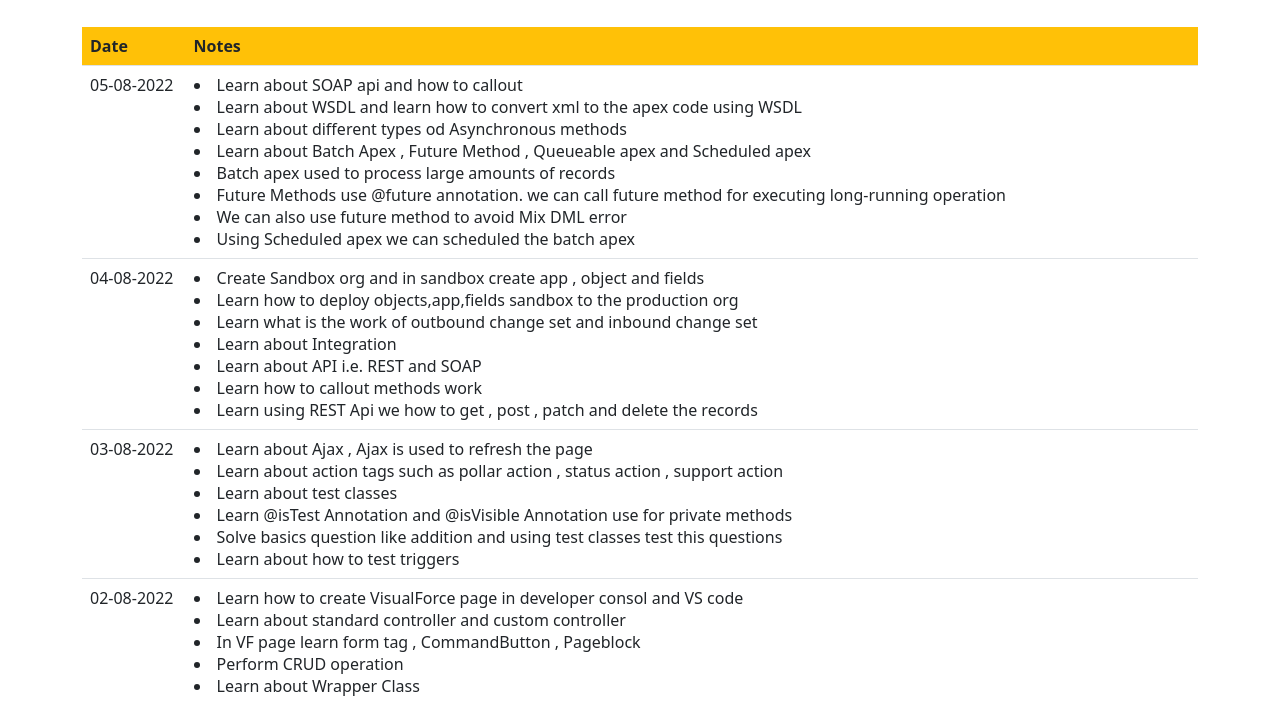
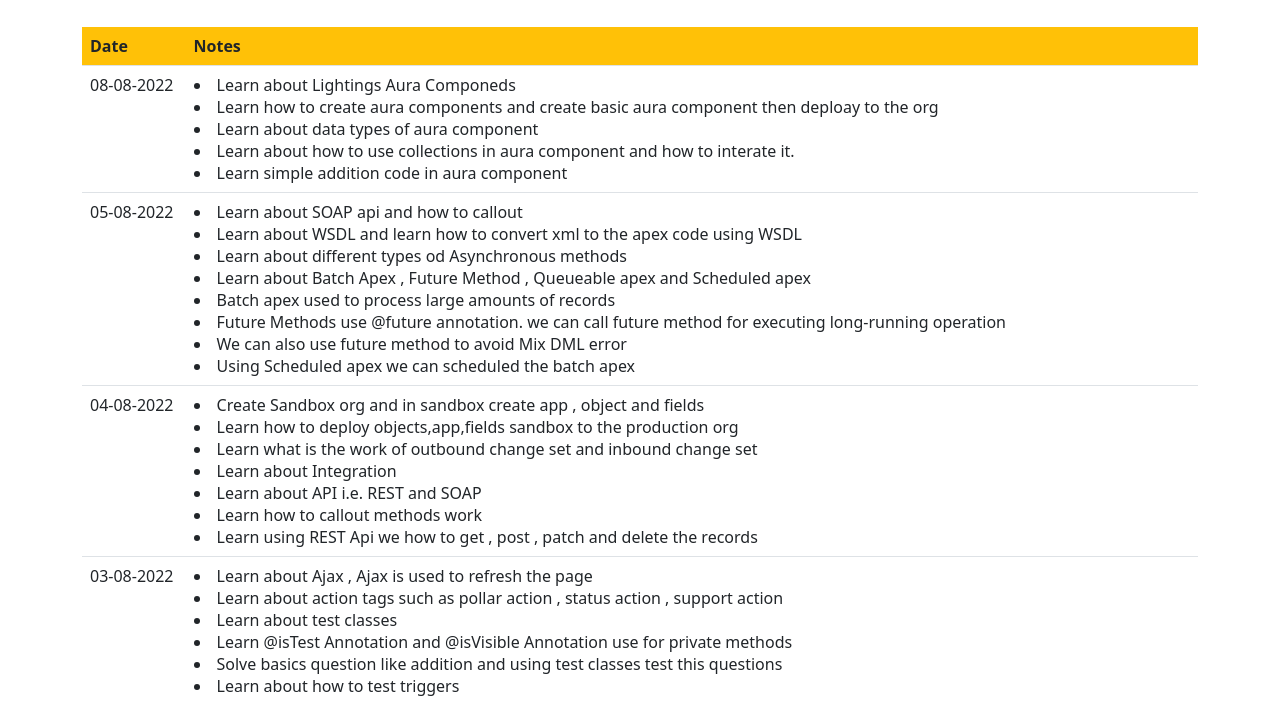
Before and after one commit to lucky-mrk/lucky-mrk.github.io, a plain HTML site: page Journal.html in a window 1280 px wide. Shown: the part 53-754 px from the top of the page. Drawn offline with nearby package versions, Linux system fonts and the light colour scheme.

Commit message:
Add files via upload

```diff
--- a/Journal.html
+++ b/Journal.html
@@ -17,6 +17,19 @@
 				</tr>
 			</thead>
 			<tbody>
+			<tr>
+				<td>08-08-2022</td>
+				<td>
+
+				     <li>Learn about Lightings Aura Componeds</li>
+					<li>Learn how to create aura components and create basic aura component then deploay to the org</li>
+					<li>Learn about data types of aura component</li>
+					<li>Learn about how to use collections in aura component and how to interate it.</li>
+					<li>Learn simple addition code in aura component</li>
+
+
+				</td>
+			</tr>
 			<tr>
 				<td>05-08-2022</td>
 				<td>
```
